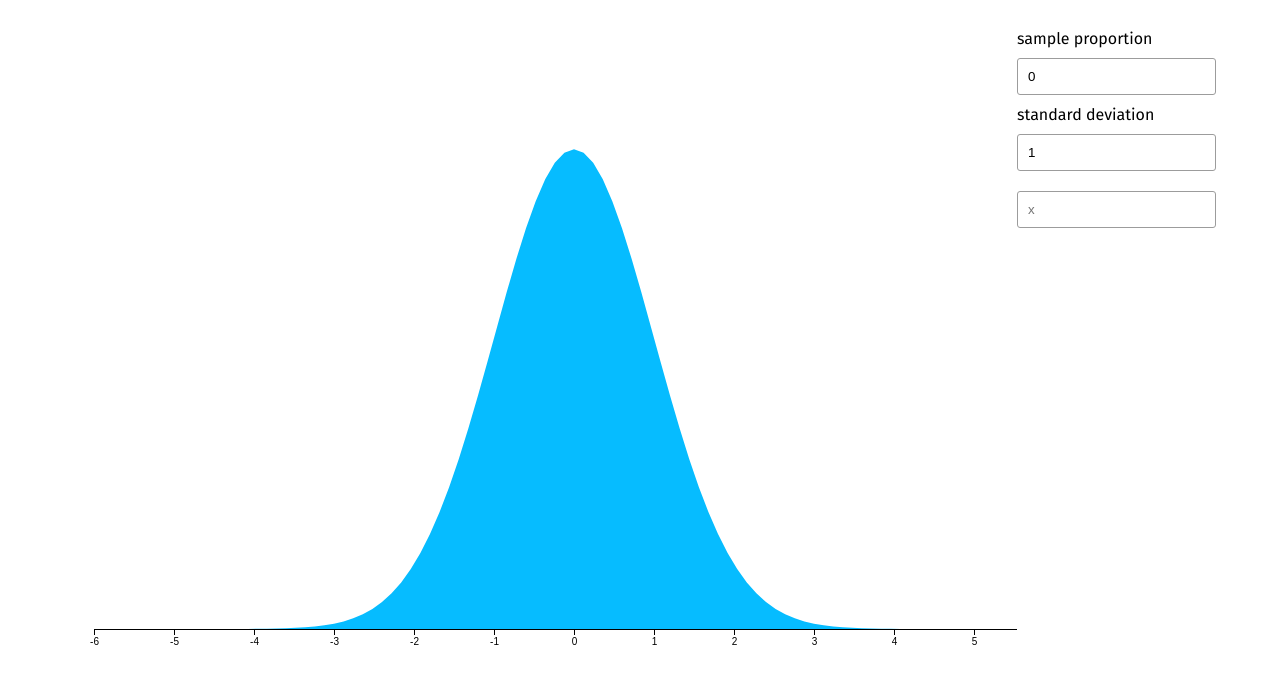
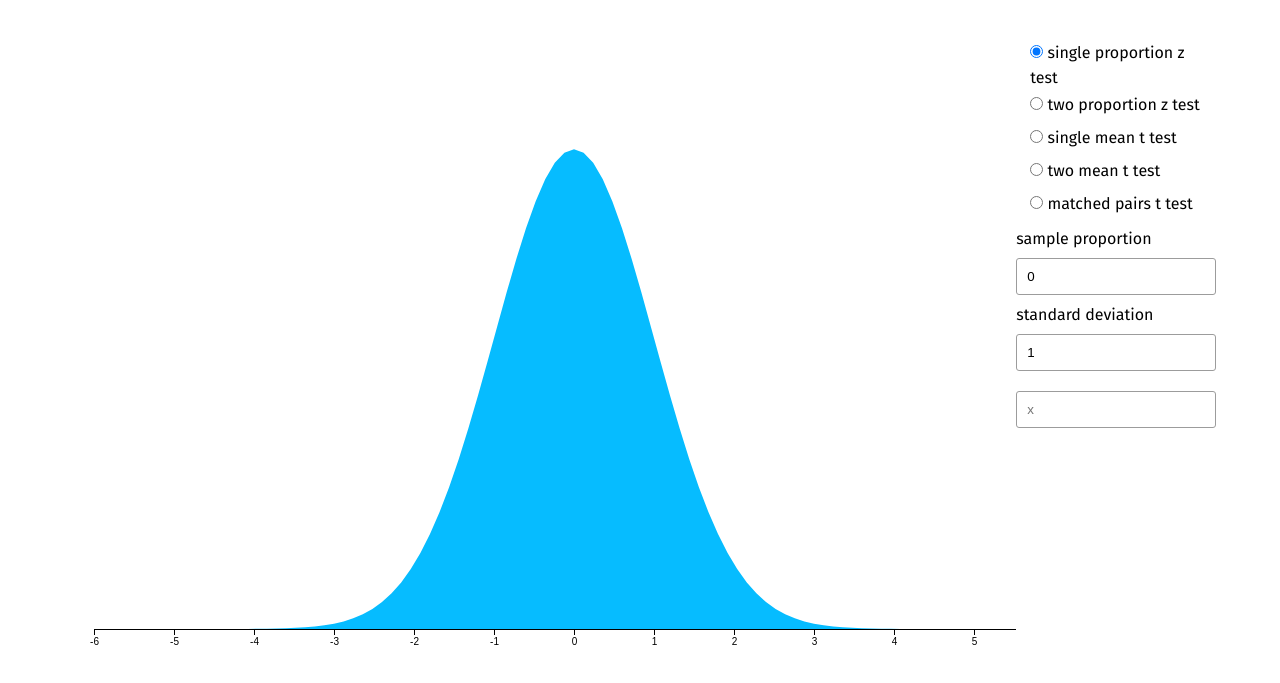
Before and after one commit to mego99/hyp-testing, a website: page index.html in a window 1280 px wide. Shown: the part 125-808 px from the top of the page. Drawn offline with Linux system fonts and the light colour scheme.

Commit message:
added html for radio buttons to choose test type

```diff
--- a/index.html
+++ b/index.html
@@ -12,13 +12,43 @@
   <h1>Hypothesis Testing Demonstrator</h1>
   <div class='flex-wrapper'>
     <svg id='wrapper'></svg>
+    <div>
+      <form>
+        <fieldset>
+          <div>
+            <input type='radio' id='z1' value='z1' name='test' checked/>
+            <label for="z1">single proportion z test</label>
+          </div>
+          <div>
+            <input type='radio' id='z2' value='z2' name='test' />
+            <label for="z2">two proportion z test</label>
+          </div>
+          <div>
+            <input type='radio' id='t1' value='t1' name='test'/>
+            <label for="t1">single mean t test</label>
+          </div>
+          <div>
+            <input type='radio' id='t2' value='t2' name='test' />
+            <label for="t2">two mean t test</label>
+          </div>
+          <div>
+            <input type='radio' id='tm' value='tm' name='test'/>
+            <label for="tm">matched pairs t test</label>
+          </div>
+        </fieldset>
+      </form>
       <form>
         <label for="prop">sample proportion</label>
         <input class='input-stat' name="prop" id='input-mean' type="text" placeholder="mean" value="0"/>
+
         <label for="stdev">standard deviation</label>
         <input class='input-stat' name="stdev" id='input-stdev' type="text" placeholder="st dev" value="1"/>
+
         <input class='input-stat' name="" id='input-x' type="text" placeholder="x" />
       </form>
+    </div>
+
+
 
   </div>
   <script src="script.js"></script>
--- a/style.css
+++ b/style.css
@@ -34,3 +34,8 @@ form {
 path.norm-line {
   fill:#06bcff;
 }
+fieldset {
+  display: flex;
+  flex-direction: column;
+  border:none;
+}
```
Lines whose indentation alone changed are shown as unchanged.
